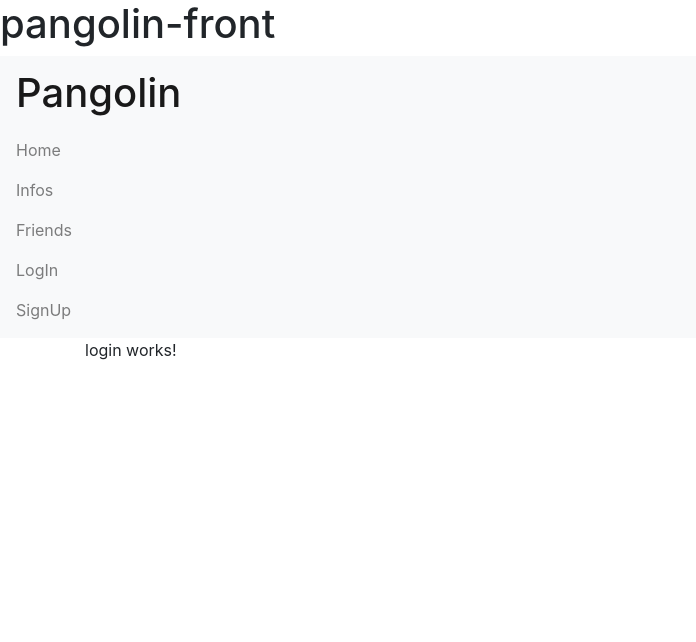
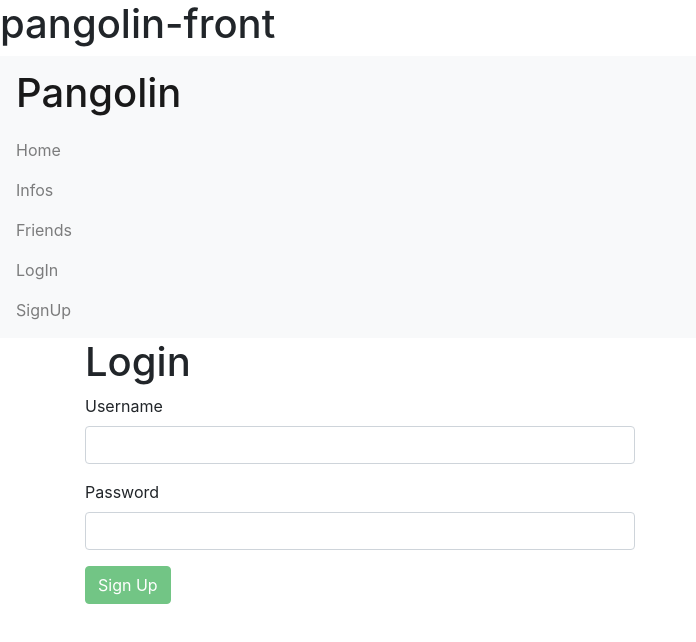
Before and after one commit to sudogauss/MicroSocialNetwork, an Angular app in the folder pangolin-front/: page /login in a window 1280 px wide. Shown: the top 642 px of the page, without its empty margins (0-696 px from the left). Built offline with nearby package versions, Linux system fonts and the light colour scheme.

Commit message:
Login works. Added basic frontend. jwt system works. Going to implement info modification. Must implement frontend token service

```diff
--- a/pangolin-front/src/app/login/login.component.html
+++ b/pangolin-front/src/app/login/login.component.html
@@ -1 +1,31 @@
-<p>login works!</p>
+<div>
+    <h1>Login</h1>
+
+    <form [formGroup]="loginForm" (ngSubmit)="Login()" #creationForm="ngForm" novalidate>
+        <div class="form-row">
+            <div class="form-group col-md-6">
+                <label>Username</label>
+                <input class="form-control" type="text" formControlName="username">
+            </div>
+        </div>
+        <div class="form-row">
+            <div class="form-group col-md-6">
+                <label>Password</label>
+                <input class="form-control" type="text" formControlName="password">
+            </div>
+        </div>
+        <div class="form-group center-button-container">
+            <button type="submit" class="btn btn-success" [disabled]="!creationForm.form.valid">Sign Up</button>
+        </div>
+    </form>
+
+    <div>
+        <div class="alert alert-success" *ngIf="succes">
+            {{message}}!
+        </div>
+        <div class="alert alert-error" *ngIf="err">
+            {{message}}!
+        </div>
+    </div>
+
+</div>
--- a/pangolin-front/src/app/login/login.component.ts
+++ b/pangolin-front/src/app/login/login.component.ts
@@ -1,4 +1,6 @@
 import { Component, OnInit } from '@angular/core';
+import { FormBuilder, FormGroup, Validators } from '@angular/forms';
+import { AuthService } from '../services/auth.service';
 
 @Component({
   selector: 'app-login',
@@ -7,9 +9,51 @@ import { Component, OnInit } from '@angular/core';
 })
 export class LoginComponent implements OnInit {
 
-  constructor() { }
+  succes : boolean = false;
+  err : boolean = false;
+  message : String = '';
+
+  loginForm : FormGroup;
+
+  constructor(
+    private authService : AuthService,
+    private formBuilder : FormBuilder
+    )
+    {
+      this.createForm();
+    }
+
+  createForm() : void {
+    this.loginForm = this.formBuilder.group({
+      username : ['', Validators.required],
+      password : ['', Validators.required]
+    });
+  }
 
   ngOnInit(): void {
   }
 
+  Login() : void {
+    const formData = this.loginForm.getRawValue();
+    const credentials = {
+      username : formData.username,
+      password : formData.password
+    };
+
+    this.authService.login(credentials).subscribe(
+      res => {
+        console.log(res);
+        this.succes = true;
+        this.err = false;
+        this.message = "Hi " + credentials.username;
+      },
+      error => {
+        this.message = error.error.message;
+        this.succes = false;
+        this.err = true;
+        this.message = "Nooooooooo!!!! Panerror";
+      }
+    );
+  }
+
 }
--- a/pangolin-front/src/app/sign-up/sign-up.component.html
+++ b/pangolin-front/src/app/sign-up/sign-up.component.html
@@ -19,9 +19,13 @@
         </div>
     </form>
 
-
-    <div class="alert alert-success" *ngIf="succes">
-        Your registration is successful!
+    <div>
+        <div class="alert alert-success" *ngIf="succes">
+            {{message}}
+        </div>
+        <div class="alert alert-danger" *ngIf="err">
+            {{message}}
+        </div>
     </div>
 
 </div>
--- a/pangolin-front/src/app/sign-up/sign-up.component.ts
+++ b/pangolin-front/src/app/sign-up/sign-up.component.ts
@@ -10,15 +10,18 @@ import { AuthService } from '../services/auth.service';
 export class SignUpComponent implements OnInit {
 
   succes : boolean = false;
+  err : boolean = false;
   message : String = '';
 
   signUpForm : FormGroup;
 
   constructor(
     private authService : AuthService,
-    private formBuilder: FormBuilder) {
-    this.createForm();
-  }
+    private formBuilder: FormBuilder
+    )
+    {
+      this.createForm();
+    }
 
   ngOnInit(): void {
   }
@@ -36,17 +39,17 @@ export class SignUpComponent implements OnInit {
       username : formData.username,
       password : formData.password
     };
-    console.log(pangolinData);
     this.authService.signUp(pangolinData).subscribe(
       res => {
         console.log(res);
         this.succes = true;
-        this.message = "Pangoo"
+        this.err = false;
+        this.message = "Pangolin est pret"
       },
       error => {
-        this.message = error.error.message;
+        this.message = "NOOOOOOO!!! On te veux pas parmi les pangolinios!!!"
         this.succes = false;
-
+        this.err = true;
       }
     );
   }
```
